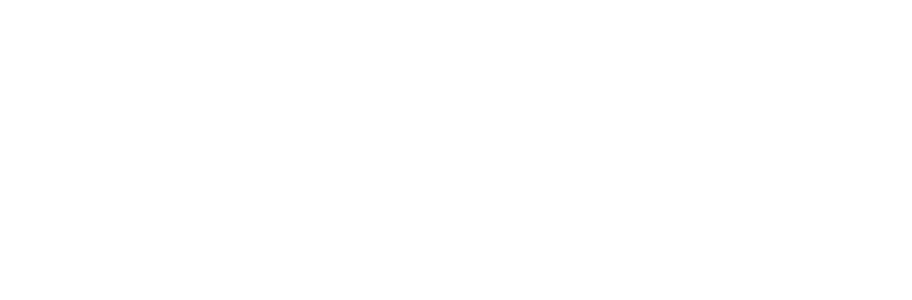
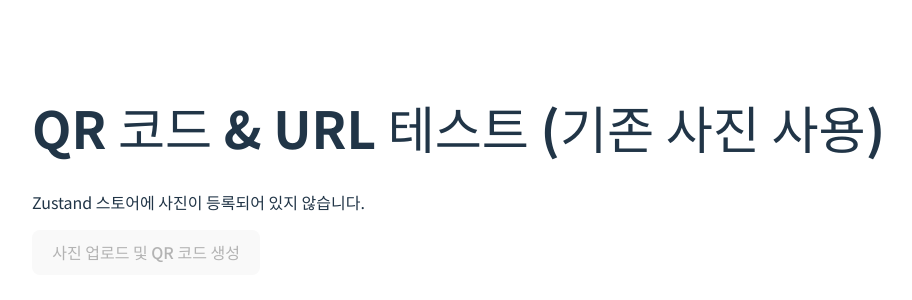
Before and after one commit to dajeong-kimm/what-is-your-color, a React (Vite) app in the folder frontend/yourcolors/: page /qrtest in a window 1280 px wide. Before the commit this address had no page. Shown: the part 230-530 px from the top of the page, without its empty margins (0-912 px from the left). Built offline with nearby package versions, Linux system fonts and the light colour scheme.

Commit message:
feat: qrtest 완료

```diff
--- a/frontend/yourcolors/src/App.jsx
+++ b/frontend/yourcolors/src/App.jsx
@@ -14,14 +14,16 @@ import DiagResult from "./features/diagnosis/DiagResult";
 import BestWorst from "./features/diagnosis/BestWorst";
 import LoadingPage from "./button/loading-page/LoadingPage.jsx";
 import TestPage from "./common/components/TestPage";
-import PersonalColorMain from './features/personal-colors/PersonalColorMain.jsx';
-import PersonalColorDetail from './features/personal-colors/PersonalColorDetail.jsx';
+import PersonalColorMain from "./features/personal-colors/PersonalColorMain.jsx";
+import PersonalColorDetail from "./features/personal-colors/PersonalColorDetail.jsx";
 import MakeupByColor from "./features/makeup/MakeupByColor";
 import Makeup from "./features/makeup/Makeup";
 import MediapipeCameraX from "./features/camera/MediapipeCameraX.jsx";
 import PersonalRecommend from "./features/recommend/PersonalRecommend";
 import ChoicePage from "./features/choice/ChoicePage.jsx";
-import { RecoilRoot } from 'recoil';
+import QRTest from "./features/photo/QRTest.jsx";
+import QRTestButton from "./features/photo/QRTestButton.jsx";
+import { RecoilRoot } from "recoil";
 
 const App = () => {
   return (
@@ -51,7 +53,8 @@ const App = () => {
           <Route path="/choice" element={<ChoicePage />} />
           {/* <Route path="/bestworst" element={<BestWorst />} /> */}
           {/* <Route path="/:personalColor/recommend" element={<PersonalRecommend />} /> */}
-
+          <Route path="/" element={<QRTestButton />} />
+          <Route path="/qrtest" element={<QRTest />} />
         </Routes>
       </Router>
     </RecoilRoot>
--- a/frontend/yourcolors/src/button/sendbutton/SendButton.jsx
+++ b/frontend/yourcolors/src/button/sendbutton/SendButton.jsx
@@ -5,6 +5,7 @@ import useStore from "../../store/UseStore"; // Zustand 스토어
 import LoadingSpinner from "../loading-spinner/LoadingSpinnerS"; // LoadingSpinner 컴포넌트 (경로는 실제 프로젝트 구조에 맞게 수정)
 import "./SendButton.css";
 import { image } from "framer-motion/client";
+import QRTestButton from "../../features/photo/QRTestButton";
 
 const apiBaseUrl = import.meta.env.VITE_API_BASE_URL;
 
@@ -37,18 +38,13 @@ const SendButton = () => {
   // 키보드 모달 외부 클릭 시 닫힘 처리
   useEffect(() => {
     const handleClickOutside = (event) => {
-      if (
-        isKeyboardOpen &&
-        keyboardRef.current &&
-        !keyboardRef.current.contains(event.target)
-      ) {
+      if (isKeyboardOpen && keyboardRef.current && !keyboardRef.current.contains(event.target)) {
         setIsKeyboardOpen(false);
       }
     };
 
     document.addEventListener("mousedown", handleClickOutside);
-    return () =>
-      document.removeEventListener("mousedown", handleClickOutside);
+    return () => document.removeEventListener("mousedown", handleClickOutside);
   }, [isKeyboardOpen]);
 
   // 모달 열기
@@ -169,6 +165,10 @@ const SendButton = () => {
         이메일로 결과표 받기
       </button>
 
+      <div className="App">
+        <QRTestButton />
+      </div>
+
       {isModalOpen && (
         <div className="send-modal-overlay">
           <div className={`send-modal-content ${isKeyboardOpen ? "modal-up" : ""}`}>
@@ -176,10 +176,7 @@ const SendButton = () => {
               ✖
             </button>
             <h2>이메일을 입력하세요</h2>
-            <div
-              className="email-input-wrapper"
-              onClick={() => setIsKeyboardOpen(true)}
-            >
+            <div className="email-input-wrapper" onClick={() => setIsKeyboardOpen(true)}>
               <input
                 type="text"
                 className="email-input"
@@ -201,7 +198,7 @@ const SendButton = () => {
                     alignItems: "center",
                   }}
                 >
-                  전송중 {" "}
+                  전송중{" "}
                   <span style={{ display: "inline-block", marginLeft: "5px" }}>
                     <LoadingSpinner loading={true} size={20} />
                   </span>
@@ -220,10 +217,7 @@ const SendButton = () => {
                   {sendStatus}
                 </span>
               ) : (
-                <button
-                  className="send-modal-yes"
-                  onClick={handleSubmitWrapper}
-                >
+                <button className="send-modal-yes" onClick={handleSubmitWrapper}>
                   제출하기
                 </button>
               )}
@@ -234,18 +228,10 @@ const SendButton = () => {
 
       {isKeyboardOpen && (
         <div className="keyboard-modal-overlay">
-          <div
-            className="keyboard-modal-content"
-            ref={keyboardRef}
-            onClick={(e) => e.stopPropagation()}
-          >
+          <div className="keyboard-modal-content" ref={keyboardRef} onClick={(e) => e.stopPropagation()}>
             <div className="keyboard-row">
               {row1.map((key) => (
-                <button
-                  key={key}
-                  className="keyboard-key"
-                  onClick={() => handleKeyClick(key)}
-                >
+                <button key={key} className="keyboard-key" onClick={() => handleKeyClick(key)}>
                   {key}
                 </button>
               ))}
@@ -282,9 +268,7 @@ const SendButton = () => {
               {row4.map((key) => (
                 <button
                   key={key}
-                  className={`keyboard-key ${
-                    key === "." || key === "_" ? "special-key" : ""
-                  }`}
+                  className={`keyboard-key ${key === "." || key === "_" ? "special-key" : ""}`}
                   onClick={() => handleKeyClick(key)}
                 >
                   {key}
--- /dev/null
+++ b/frontend/yourcolors/src/features/photo/QRTestButton.jsx
@@ -0,0 +1,20 @@
+// QRTestButton.jsx
+import React from "react";
+import { useNavigate } from "react-router-dom";
+
+const QRTestButton = () => {
+  const navigate = useNavigate();
+
+  const handleNavigation = () => {
+    // 버튼 클릭 시 /qrtest 경로로 이동합니다.
+    navigate("/qrtest");
+  };
+
+  return (
+    <div style={{ padding: "2rem" }}>
+      <button onClick={handleNavigation}>QR 테스트 페이지로 이동</button>
+    </div>
+  );
+};
+
+export default QRTestButton;
--- a/frontend/yourcolors/src/features/photo/qrtest.jsx
+++ b/frontend/yourcolors/src/features/photo/qrtest.jsx
@@ -0,0 +1,112 @@
+import useStore from "../../store/UseStore"; // Zustand 스토어
+import React, { useState, useEffect, useMemo } from "react";
+import axios from "axios";
+
+const QRTest = () => {
+  // Zustand 스토어에서 이미지 파일 가져오기
+  const userImageFile = useStore((state) => state.userImageFile);
+
+  // imageBlob을 useMemo로 캐싱: userImageFile이 변경될 때만 재계산
+  const imageBlob = useMemo(() => {
+    if (userImageFile instanceof FormData) {
+      return userImageFile.get("image") || userImageFile.get("face_image");
+    } else {
+      return userImageFile;
+    }
+  }, [userImageFile]);
+
+  const [previewUrl, setPreviewUrl] = useState("");
+  const [qrCodeUrl, setQrCodeUrl] = useState("");
+  const [fileUrl, setFileUrl] = useState("");
+  const [error, setError] = useState("");
+  const [loading, setLoading] = useState(false);
+
+  // 컴포넌트 렌더링 시 imageBlob 상태를 로그로 출력
+  console.log("QRTest - imageBlob:", imageBlob);
+
+  // 이미지 미리보기 URL 생성
+  useEffect(() => {
+    console.log("useEffect triggered with imageBlob:", imageBlob);
+    if (imageBlob && imageBlob instanceof Blob) {
+      const url = URL.createObjectURL(imageBlob);
+      setPreviewUrl(url);
+      console.log("Preview URL generated:", url);
+      return () => URL.revokeObjectURL(url);
+    } else {
+      console.log("No valid image file found in Zustand.");
+    }
+  }, [imageBlob]);
+
+  const handleUpload = async () => {
+    if (!imageBlob) {
+      setError("Zustand에 사진이 등록되어 있지 않습니다.");
+      console.log("handleUpload: imageBlob is not present");
+      return;
+    }
+    setLoading(true);
+    setError("");
+
+    const formData = new FormData();
+    formData.append("file", imageBlob);
+    console.log("handleUpload: FormData appended with file", imageBlob);
+
+    try {
+      // 백엔드 API 엔드포인트 URL을 실제 주소로 수정하세요.
+      const response = await axios.post("http://localhost:9000/api/photos/upload", formData, {
+        headers: {
+          "Content-Type": "multipart/form-data",
+        },
+      });
+
+      const data = typeof response.data === "string" ? JSON.parse(response.data) : response.data;
+      console.log("Upload response data:", data);
+      setQrCodeUrl(data.qr_code_url);
+      setFileUrl(data.file_url);
+    } catch (err) {
+      setError("업로드에 실패했습니다: " + err.message);
+      console.log("handleUpload error:", err);
+    }
+    setLoading(false);
+  };
+
+  return (
+    <div style={{ padding: "2rem" }}>
+      <h1>QR 코드 & URL 테스트 (기존 사진 사용)</h1>
+
+      {imageBlob ? (
+        <div>
+          <h2>등록된 사진 미리보기</h2>
+          <img src={previewUrl} alt="등록된 사진" style={{ width: "200px", height: "200px" }} />
+        </div>
+      ) : (
+        <p>Zustand 스토어에 사진이 등록되어 있지 않습니다.</p>
+      )}
+
+      <div style={{ marginTop: "1rem" }}>
+        <button onClick={handleUpload} disabled={loading || !imageBlob}>
+          {loading ? "업로드 중..." : "사진 업로드 및 QR 코드 생성"}
+        </button>
+      </div>
+
+      {error && <p style={{ color: "red" }}>{error}</p>}
+
+      {qrCodeUrl && (
+        <div>
+          <h2>생성된 QR 코드</h2>
+          <img src={qrCodeUrl} alt="QR 코드" style={{ width: "200px", height: "200px" }} />
+        </div>
+      )}
+
+      {fileUrl && (
+        <div>
+          <h2>파일 URL</h2>
+          <a href={fileUrl} target="_blank" rel="noopener noreferrer">
+            {fileUrl}
+          </a>
+        </div>
+      )}
+    </div>
+  );
+};
+
+export default QRTest;
```
Also changed, not shown: 4 other files (tests, documents, lock files or other folders). Lines whose indentation alone changed are shown as unchanged.
